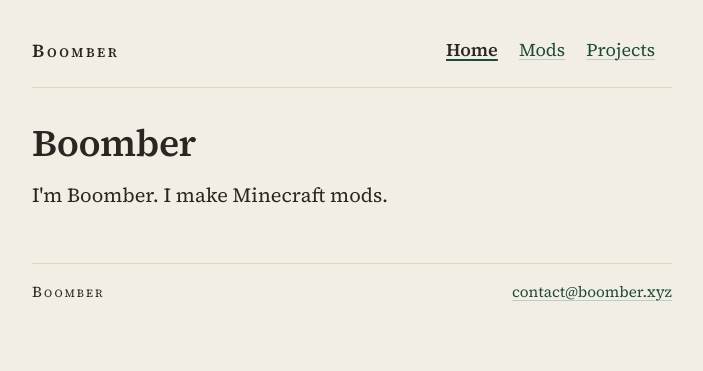
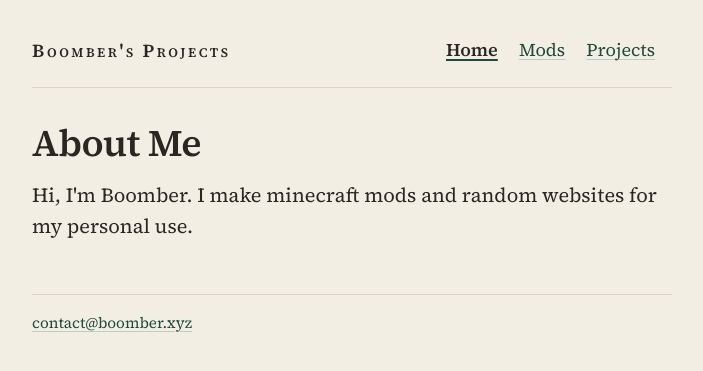
Before and after one commit to oOBoomberOo/oOBoomberOo.github.io, a Jekyll site: the page built from index.html, in a window 1280 px wide. Shown: the top 371 px of the page, without its empty margins (288-991 px from the left). Built offline with Jekyll 4.4.1, drawn with Linux system fonts in a browser that asks for light colours.

Commit message:
docs: rename the site to Boomber's Projects
Use that name in the header and page titles, and put Boomber's about text on the home page.

Co-authored-by: Boomber <contact@boomber.xyz>

```diff
--- a/_config.yml
+++ b/_config.yml
@@ -1,4 +1,4 @@
-title: Boomber
+title: "Boomber's Projects"
 url: "https://oOBoomberOo.github.io"
 baseurl: ""
 markdown: kramdown
--- a/_layouts/default.html
+++ b/_layouts/default.html
@@ -8,9 +8,9 @@
   <meta name="color-scheme" content="light">
   <meta name="theme-color" content="#f3eee4">
   {% if page.url == "/" %}
-  <title>Boomber</title>
+  <title>{{ site.title }}</title>
   {% else %}
-  <title>{{ page.title }} · Boomber</title>
+  <title>{{ page.title }} · {{ site.title }}</title>
   {% endif %}
   {% if page.description %}
   <meta name="description" content="{{ page.description }}">
@@ -25,7 +25,7 @@
   <a class="skip" href="#content">Skip to content</a>
   <div class="wrap">
     <header class="site-header">
-      <p class="site-name"><a href="{{ '/' | relative_url }}">Boomber</a></p>
+      <p class="site-name"><a href="{{ '/' | relative_url }}">{{ site.title }}</a></p>
       <nav aria-label="Site">
         <a href="{{ '/' | relative_url }}"{% if page.url == "/" %} aria-current="page"{% endif %}>Home</a>
         <a href="{{ '/mods/' | relative_url }}"{% if page.url contains "/mods/" %} aria-current="page"{% endif %}>Mods</a>
@@ -36,7 +36,6 @@
       {{ content }}
     </main>
     <footer class="site-footer">
-      <p class="mark">Boomber</p>
       <p><a href="mailto:contact@boomber.xyz">contact@boomber.xyz</a></p>
     </footer>
   </div>
--- a/assets/style.css
+++ b/assets/style.css
@@ -388,12 +388,6 @@ figcaption {
   margin: 0;
 }
 
-.site-footer .mark {
-  color: var(--ink);
-  font-variant: small-caps;
-  letter-spacing: 0.14em;
-}
-
 @media (max-width: 36rem) {
   body {
     font-size: 1.0625rem;
--- a/index.html
+++ b/index.html
@@ -4,5 +4,5 @@ title: Home
 description: Personal site of Boomber.
 permalink: /
 ---
-<h1>Boomber</h1>
-<p class="lede">I'm Boomber. I make Minecraft mods.</p>
+<h1>About Me</h1>
+<p class="lede">Hi, I'm Boomber. I make minecraft mods and random websites for my personal use.</p>
```
Also changed, not shown: tests/test_site.py (+9 -0 lines).
